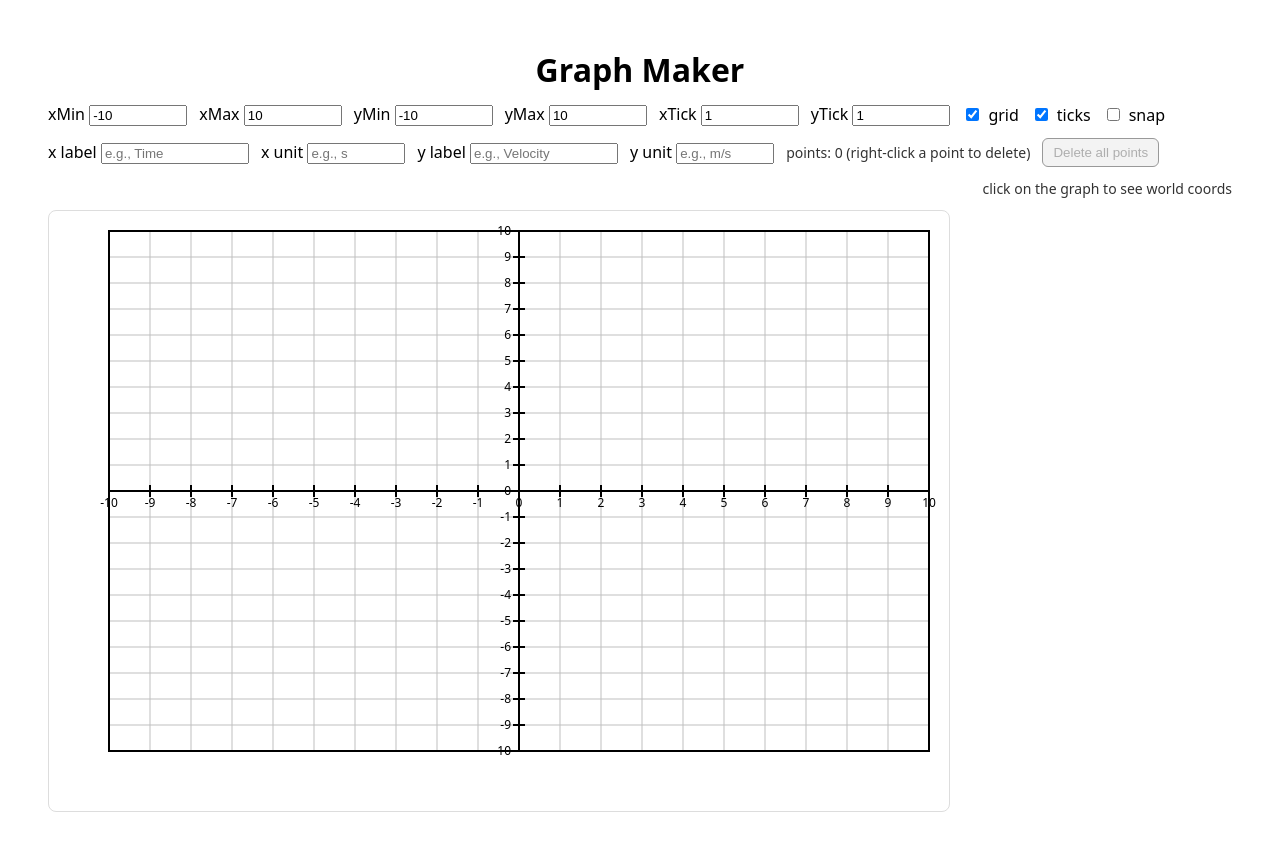
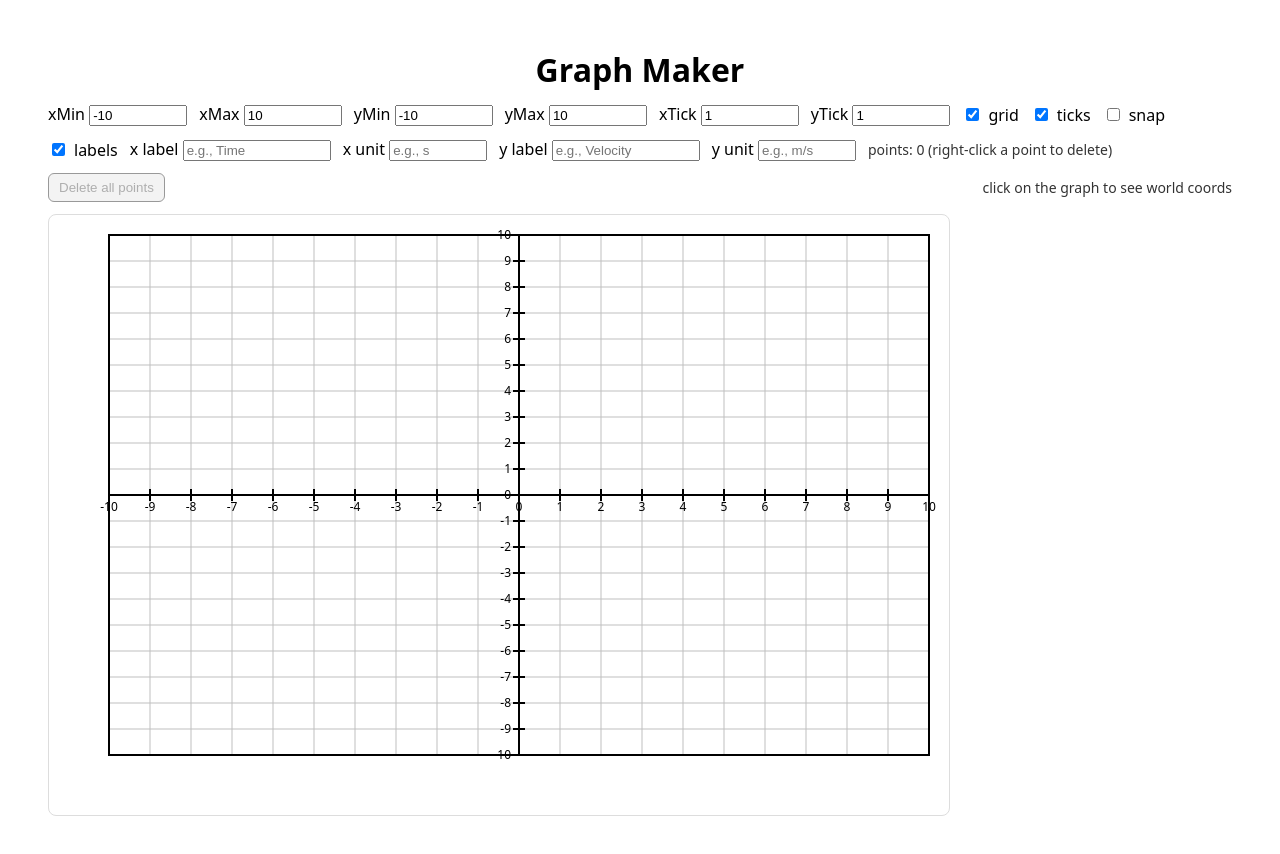
Before and after one commit to zshep/graph-maker, a React (Vite) app: page / in a window 1280 px wide. Shown: the top 854 px of the page. Built offline with nearby package versions, Linux system fonts and the light colour scheme.

Commit message:
cleaned up labeling and snapping points. Points delete from right click and from delete button.

```diff
--- a/src/components/GraphCanvas.jsx
+++ b/src/components/GraphCanvas.jsx
@@ -1,4 +1,4 @@
-import { useMemo, useRef, useState } from "react";
+import { useMemo, useRef, useState, useEffect } from "react";
 
 /**
  * World coordinates = math coordinates (x,y).
@@ -20,6 +20,10 @@ function niceCeilToStep(value, step) {
 }
 
 export default function GraphCanvas() {
+  // selected points states
+  const [selectedPointId, setSelectedPointId] = useState(null);
+  const [showPointLabels, setShowPointLabels] = useState(true);
+
   // --- Viewport / graph settings (world units) ---
   const [view, setView] = useState({
     // A friendly default for 4-quadrant
@@ -184,17 +188,23 @@ export default function GraphCanvas() {
   const { sx, sy } = getSvgPointFromEvent(e);
   if (!isInsidePlotArea(sx, sy)) return;
 
-    // If you click empty space, add a point
+
+  // Convert pixels -> world coords, then optionally snap
   const wptRaw = screenToWorld({ x: sx, y: sy });
   const wpt = maybeSnapPoint(wptRaw);
 
-    setPoints((prev) => [...prev, { id: makeId(), x: wpt.x, y: wpt.y }]);
+  const id = makeId();
+  setPoints((prev) => [...prev, { id, x: wpt.x, y: wpt.y }]);
+  setSelectedPointId(id);
+
+  //console.log("added point world:", wpt);
 }
 
   function onPointPointerDown(e, pointId) {
     e.stopPropagation(); // don't also trigger svg add-point
     if (e.button !== 0) return;
 
+    setSelectedPointId(pointId);
     setDragId(pointId);
 
     // capture pointer so dragging continues even if cursor leaves the circle
@@ -219,10 +229,39 @@ export default function GraphCanvas() {
     if (dragId) setDragId(null);
   }
 
-  //--- simple right-click delete point ---
+  //simple right-click delete point
   function onPointContextMenu(e, pointId) {
     e.preventDefault();
     setPoints((prev) => prev.filter((p) => p.id !== pointId));
+    setSelectedPointId((cur) => (cur === pointId ? null : cur));
+  }
+
+  //---labeling of points logic---
+
+  useEffect(() => {
+    function onKeyDown(e) {
+      if (!selectedPointId) return;
+
+      if (e.key === "Delete" || e.key === "Backspace") {
+        e.preventDefault();
+        setPoints((prev) => prev.filter((p) => p.id !== selectedPointId));
+        setSelectedPointId(null);
+      }
+    }
+
+    window.addEventListener("keydown", onKeyDown);
+    return () => window.removeEventListener("keydown", onKeyDown);
+  }, [selectedPointId]);
+
+  function indexToLabel(i) {
+    // A..Z, then AA..AZ, BA.. etc
+    let n = i;
+    let s = "";
+    while (n >= 0) {
+      s = String.fromCharCode(65 + (n % 26)) + s;
+      n = Math.floor(n / 26) - 1;
+    }
+    return s;
   }
 
   return (
@@ -336,6 +375,15 @@ export default function GraphCanvas() {
           snap
         </label>
 
+        <label style={{ display: "flex", alignItems: "center", gap: 6 }}>
+          <input
+            type="checkbox"
+            checked={showPointLabels}
+            onChange={(e) => setShowPointLabels(e.target.checked)}
+          />
+          labels
+        </label>
+
         <label>
           x label{" "}
           <input
@@ -400,7 +448,7 @@ export default function GraphCanvas() {
         <div style={{ marginLeft: "auto", fontSize: 14, opacity: 0.8 }}>
           {cursorWorld ? (
             <span>
-              click → world: ({cursorWorld.x}, {cursorWorld.y})
+              (x,y): ({cursorWorld.x}, {cursorWorld.y})
             </span>
           ) : (
             <span>click on the graph to see world coords</span>
@@ -496,19 +544,36 @@ export default function GraphCanvas() {
 
         {/* Points */}
         <g>
-          {points.map((p) => {
+          {points.map((p, i) => {
             const s = worldToScreen({ x: p.x, y: p.y });
+            const isSelected = p.id === selectedPointId;
+            const label = indexToLabel(i);
+
             return (
+              <g key={p.id}>
                 <circle
-                key={p.id}
                   cx={s.x}
                   cy={s.y}
                   r={6}
                   fill="black"
+                  stroke={isSelected ? "black" : "none"}
+                  strokeWidth={isSelected ? 3 : 0}
                   style={{ cursor: "grab" }}
                   onPointerDown={(e) => onPointPointerDown(e, p.id)}
                   onContextMenu={(e) => onPointContextMenu(e, p.id)}
                 />
+
+                {showPointLabels && (
+                  <text
+                    x={s.x + 10}
+                    y={s.y - 10}
+                    fontSize="14"
+                    fontFamily="system-ui, sans-serif"
+                  >
+                    {label}
+                  </text>
+                )}
+              </g>
             );
           })}
         </g>
```
Lines whose indentation alone changed are shown as unchanged.
